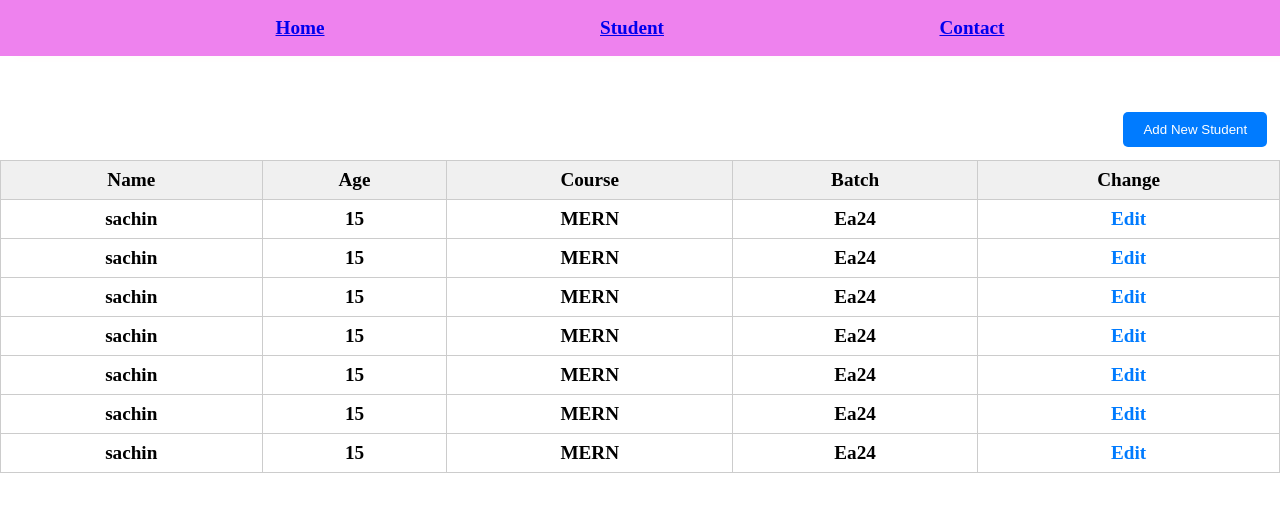
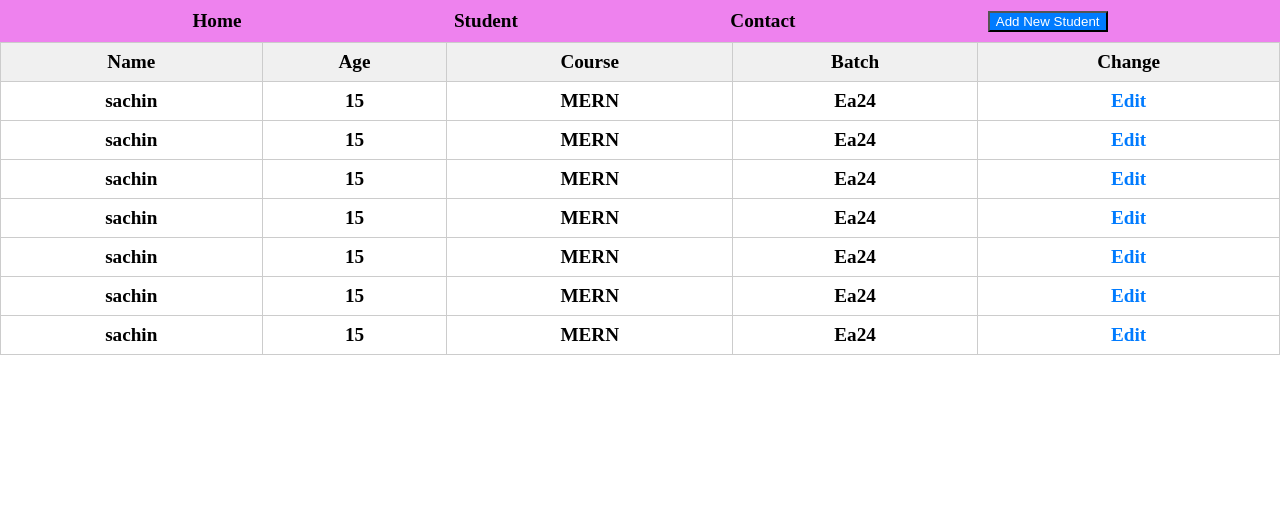
Before and after one commit to ayushsingh3007/Handson-7, a React (Create React App) app: page /student in a window 1280 px wide. Shown: the top 512 px of the page. Built offline with nearby package versions, Linux system fonts and the light colour scheme.

Commit message:
Update App.css

```diff
--- a/src/App.css
+++ b/src/App.css
@@ -1,23 +1,48 @@
-/* Add your styles here */
+/* Common Styles */
+
+.button {
+    padding: 10px 20px;
+    border: none;
+    border-radius: 5px;
+    cursor: pointer;
+    font-weight: bold;
+}
+
+/* AddStudent Component Styles */
+
+.add-student-container {
+    max-width: 400px;
+    margin: 0 auto;
+    padding: 20px;
+    background-color: #fff;
+    border: 1px solid #ccc;
+    border-radius: 5px;
+}
+
+.add-student-container label {
+    display: block;
+    font-weight: bold;
+    margin-bottom: 5px;
+}
+
+.add-student-container input {
+    width: 100%;
+    padding: 8px;
+    margin-bottom: 10px;
+    border: 1px solid #ccc;
+    border-radius: 5px;
+}
 
 .add-button {
-    padding: 10px 20px;
     background-color: #007bff;
     color: #fff;
-    border: none;
-    border-radius: 5px;
-    margin-bottom: 10px;
-    cursor: pointer;
-    position:absolute;
-    top: 14%;
-    right:1%;
 }
+
+/* Student Component Styles */
 
 .student-table {
     width: 100%;
     border-collapse: collapse;
-    position:absolute;
-    top:20%;
 }
 
 .student-table th, .student-table td {
@@ -33,71 +58,26 @@
 .edit-link {
     text-decoration: none;
     color: #007bff;
-    font-weight: bold;
 }
-/* Add your styles here */
 
-#navbar{
+/* Navbar Styles */
+
+#navbar {
     display: flex;
     flex-wrap: wrap;
     justify-content: space-evenly;
     width: 100%;
     height: 7vh;
     font-family: 'Times New Roman', Times, serif;
-
     font-weight: 700;
     align-items: center;
     font-size: larger;
-
-  background-color:violet;
-  text-decoration: none;
-  font-variant: inherit;
+    background-color: violet;
     box-shadow: 15px 1px 10px snow;
-
-
-
 }
 
-/* Add your styles here */
-
-.edit-student-container {
-    max-width: 400px;
-    margin: 0 auto;
-    padding: 20px;
-    background-color: #fff;
-    border: 1px solid #ccc;
-    border-radius: 5px;
+.nav-link {
+    text-decoration: none;
+    color: #000;
+    padding: 10px 20px;
 }
-
-label {
-    display: block;
-    font-weight: bold;
-    margin-bottom: 5px;
-}
-
-input {
-    width: 100%;
-    padding: 8px;
-    margin-bottom: 10px;
-    border: 1px solid #ccc;
-    border-radius: 5px;
-}
-
-.btn {
-    padding: 10px 20px;
-    border: none;
-    border-radius: 5px;
-    cursor: pointer;
-    font-size: 16px;
-}
-
-.cancel-btn {
-    background-color: #dc3545;
-    color: #fff;
-    margin-right: 10px;
-}
-
-.update-btn {
-    background-color: #28a745;
-    color: #fff;
-}
```
Lines whose indentation alone changed are shown as unchanged.
